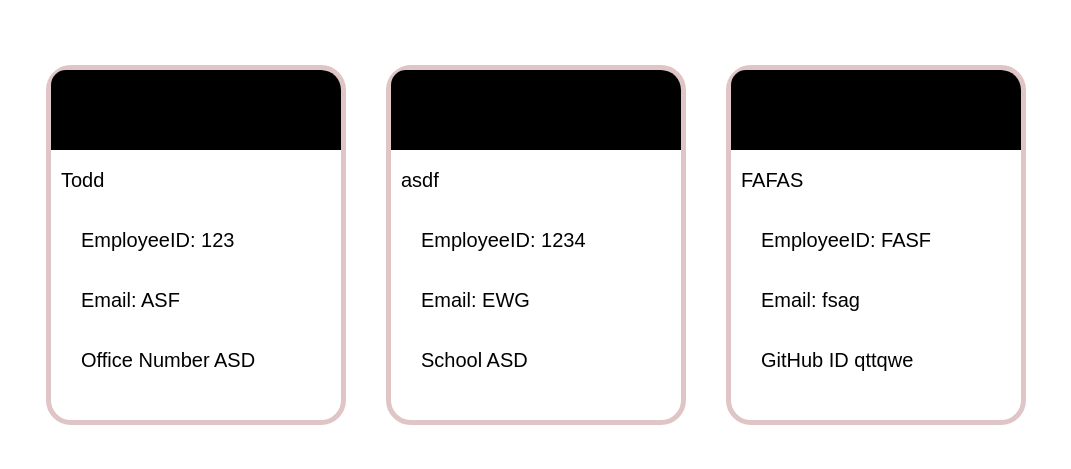
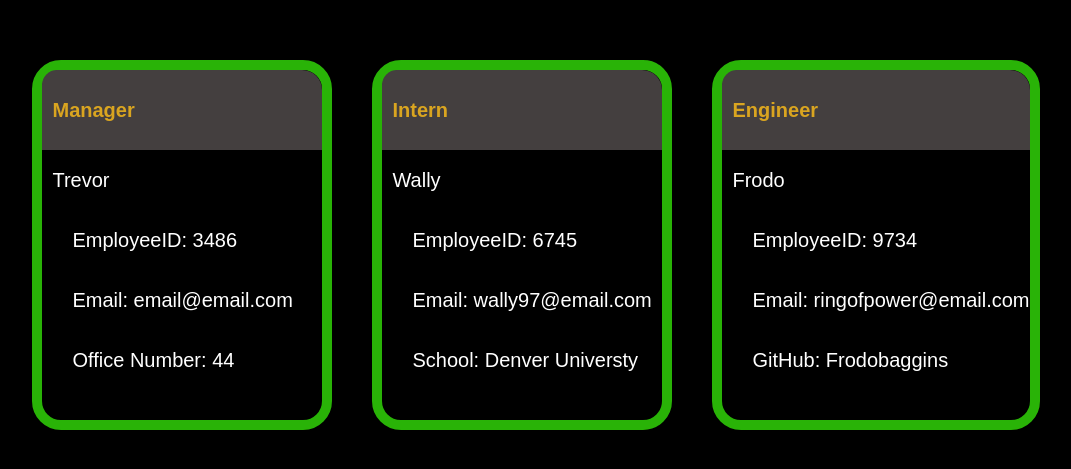
Before and after one commit to Ataashi97/team-profile-gen, a website: page GeneratedIndex.html in a window 1280 px wide. Shown: the part 155-624 px from the top of the page, without its empty margins (104-1175 px from the left). Drawn offline with Linux system fonts and the light colour scheme.

Commit message:
finished styling and tweaked html elements.

```diff
--- a/GeneratedIndex.html
+++ b/GeneratedIndex.html
@@ -13,26 +13,26 @@
         <div class = card >
         <h2 class = head > Manager </h2>
         <ul>
-            <li class = name> Todd</li>
-            <li class = info> EmployeeID: 123 </li>
-            <li class = info> Email: ASF </li>
-            <li class = info> Office Number ASD </li>
+            <li class = name> Trevor</li>
+            <li class = info> EmployeeID: 3486 </li>
+            <li class = info> Email: email@email.com </li>
+            <li class = info> Office Number: 44 </li>
         </ul>
     </div> <div class = card >
         <h2 class = head > Intern </h2>
         <ul>
-            <li class = name> asdf</li>
-            <li class = info> EmployeeID: 1234 </li>
-            <li class = info> Email: EWG </li>
-            <li class = info> School ASD </li>
+            <li class = name>  Wally</li>
+            <li class = info> EmployeeID: 6745 </li>
+            <li class = info> Email: wally97@email.com </li>
+            <li class = info> School: Denver Universty </li>
         </ul>
     </div> <div class = card >
         <h2 class = head > Engineer </h2>
         <ul>
-            <li class = name> FAFAS</li>
-            <li class = info> EmployeeID: FASF </li>
-            <li class = info> Email: fsag </li>
-            <li class = info> GitHub ID qttqwe </li>
+            <li class = name> Frodo</li>
+            <li class = info> EmployeeID:  9734 </li>
+            <li class = info> Email: ringofpower@email.com </li>
+            <li class = info> GitHub: Frodobaggins </li>
         </ul>
     </div>
     </main>
--- a/assets/style.css
+++ b/assets/style.css
@@ -1,4 +1,5 @@
 body{
+    background-color: black;
     font-size: 20px;
     align-content: center;
 }
@@ -7,8 +8,9 @@ main{
     justify-content: center;
 }
 .card{
-    border: 5px solid rgb(223, 197, 197);
-    border-radius: 25px;
+    border: 10px solid rgb(41, 179, 7);
+    color: white;
+    border-radius: 29px;
     margin: 20px;
     min-width: 300px;
     line-height: 3;
@@ -16,7 +18,8 @@ main{
 }
 .head{
     width: 100%;
-    background-color: rgb(0, 0, 0);
+    background-color: rgb(68, 63, 63);
+    color: goldenrod;
     padding: 10px;
     z-index: -1;
     border-top-left-radius: 15px;
```
Also changed, not shown: index.html (+1 -1 lines), 1 other file.
